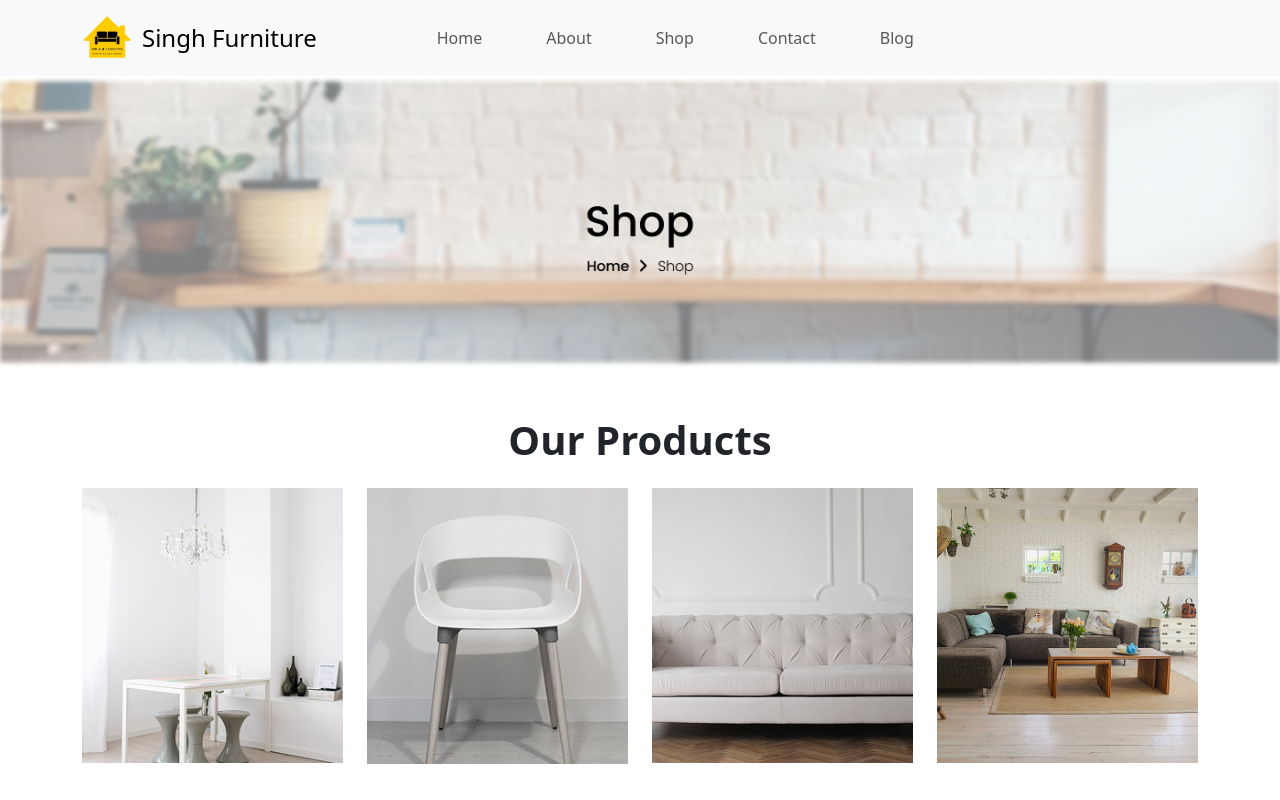
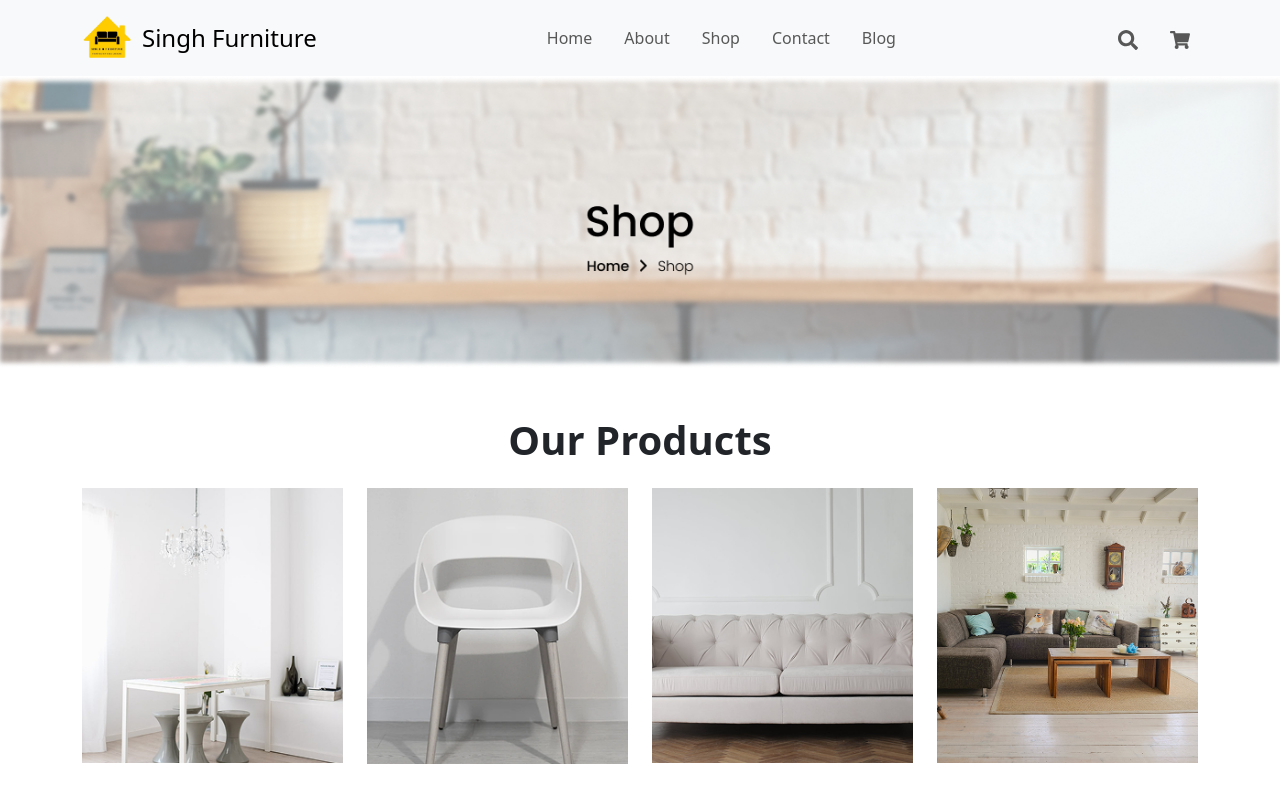
Before and after one commit to SumitB00/singhfurniture, a React (Create React App) app: page /shop in a window 1280 px wide. Shown: the top 800 px of the page. Built offline with nearby package versions, Linux system fonts and the light colour scheme.

Commit message:
some chnage

```diff
--- a/package.json
+++ b/package.json
@@ -21,7 +21,6 @@
   },
   "scripts": {
     "start": "set NODE_OPTIONS=--openssl-legacy-provider && react-scripts start",
-
     "build": "react-scripts build"
   },
   "test": "react-scripts test",
--- a/src/Component/Navigation.jsx
+++ b/src/Component/Navigation.jsx
@@ -1,39 +1,61 @@
-import React from 'react'
-import 'bootstrap/dist/css/bootstrap.min.css';
-import Container from 'react-bootstrap/Container';
-import Nav from 'react-bootstrap/Nav';
-import Navbar from 'react-bootstrap/Navbar';
-import Png from '../Component/assets/Singh Furniture Logo (2).png'
-
-import '../Component/Navigation.css'
+import React, { useState } from "react";
+import "bootstrap/dist/css/bootstrap.min.css";
+import { Container, Nav, Navbar, Form, FormControl, Button } from "react-bootstrap";
+import { FaSearch, FaShoppingCart } from "react-icons/fa";
+import Png from "../Component/assets/Singh Furniture Logo (2).png";
+import "../Component/Navigation.css";
 
 function Navigation() {
+  const [showSearch, setShowSearch] = useState(false);
+  const [query, setQuery] = useState("");
+
+  const handleSearch = (e) => {
+    e.preventDefault();
+    console.log("Searching for:", query);
+    // Add your search logic here
+  };
+
   return (
-
-
-
-    <>
     <Navbar expand="lg" className="bg-body-tertiary px-3" sticky="top">
       <Container>
         <Navbar.Brand href="#home" className="d-flex align-items-center">
-          <img src={Png} alt="Logo" style={{ width: '50px', marginRight: '10px' }} />
+          <img src={Png} alt="Logo" style={{ width: "50px", marginRight: "10px" }} />
           <h1 className="fs-4 m-0">Singh Furniture</h1>
         </Navbar.Brand>
         <Navbar.Toggle aria-controls="basic-navbar-nav" />
         <Navbar.Collapse id="basic-navbar-nav">
-          <Nav className="ms-5">
-            <Nav.Link href="/" className="ms-5">Home</Nav.Link>
-            <Nav.Link href="/about" className="ms-5">About</Nav.Link>
-            <Nav.Link href="/shop" className="ms-5">Shop</Nav.Link>
-            <Nav.Link href="/contact" className="ms-5">Contact</Nav.Link>
-            <Nav.Link href="/blog" className="ms-5">Blog</Nav.Link>
+          <Nav className="mx-auto text-center">
+            <Nav.Link href="/" className="mx-2">Home</Nav.Link>
+            <Nav.Link href="/about" className="mx-2">About</Nav.Link>
+            <Nav.Link href="/shop" className="mx-2">Shop</Nav.Link>
+            <Nav.Link href="/contact" className="mx-2">Contact</Nav.Link>
+            <Nav.Link href="/blog" className="mx-2">Blog</Nav.Link>
+          </Nav>
+          <Nav className="d-flex align-items-center">
+            {showSearch ? (
+              <Form className="d-flex" onSubmit={handleSearch}>
+                <FormControl
+                  type="search"
+                  placeholder="Search"
+                  className="me-2"
+                  value={query}
+                  onChange={(e) => setQuery(e.target.value)}
+                />
+                <Button type="submit" variant="outline-success">Go</Button>
+              </Form>
+            ) : (
+              <Nav.Link href="#" className="me-3" onClick={() => setShowSearch(true)}>
+                <FaSearch size={20} />
+              </Nav.Link>
+            )}
+            <Nav.Link href="#">
+              <FaShoppingCart size={20} />
+            </Nav.Link>
           </Nav>
         </Navbar.Collapse>
-
       </Container>
     </Navbar>
-    </>
-  )
+  );
 }
 
-export default Navigation
+export default Navigation;
--- a/src/Component/Pages/Shop.jsx
+++ b/src/Component/Pages/Shop.jsx
@@ -11,6 +11,7 @@ import Sum8 from '../assets/4.png'
 
 import '../Pages/Home.css'
 export const Shop = () => {
+
   return (
     <>
     <img src={Sum} class="img-fluid w-100" alt="Banner" />
```
